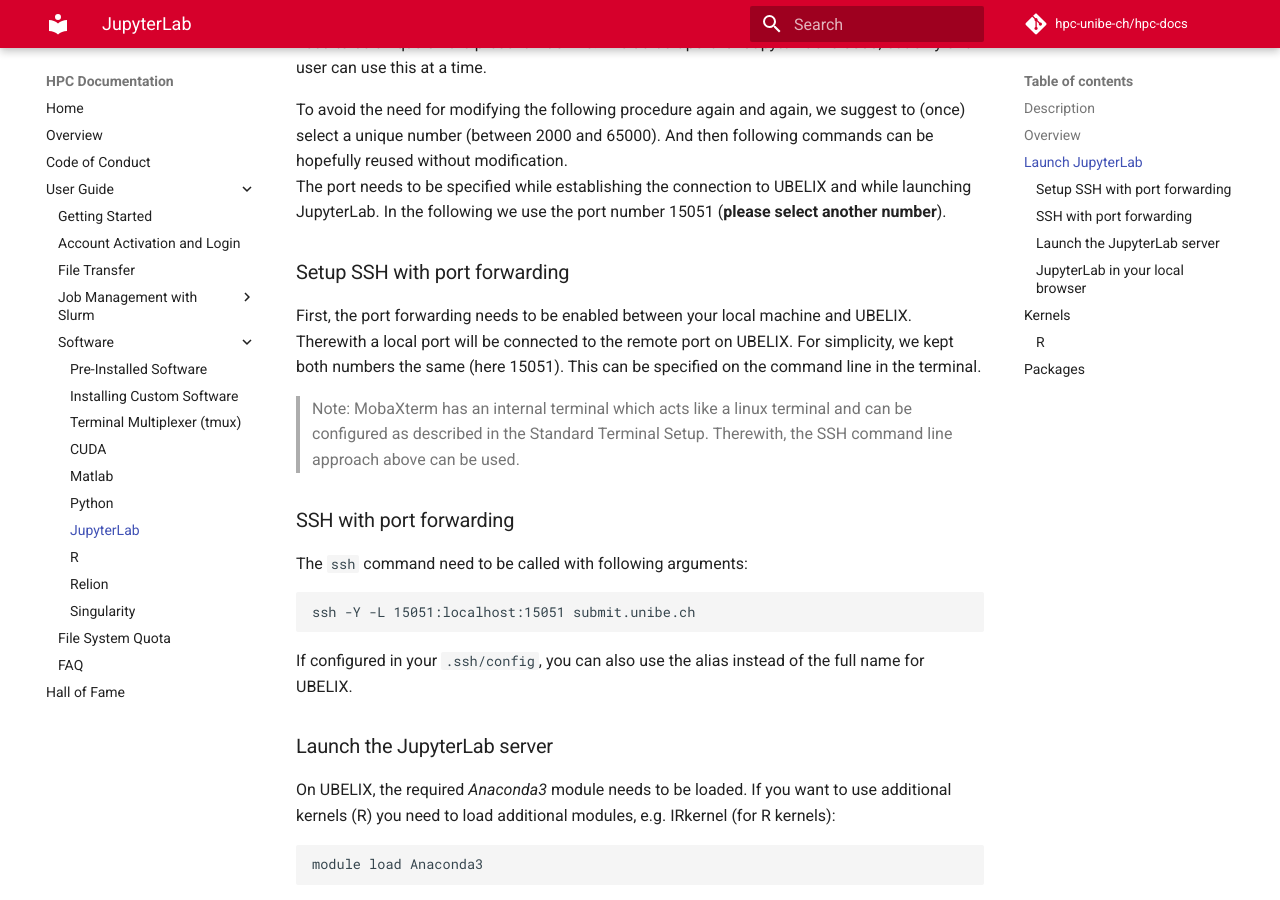
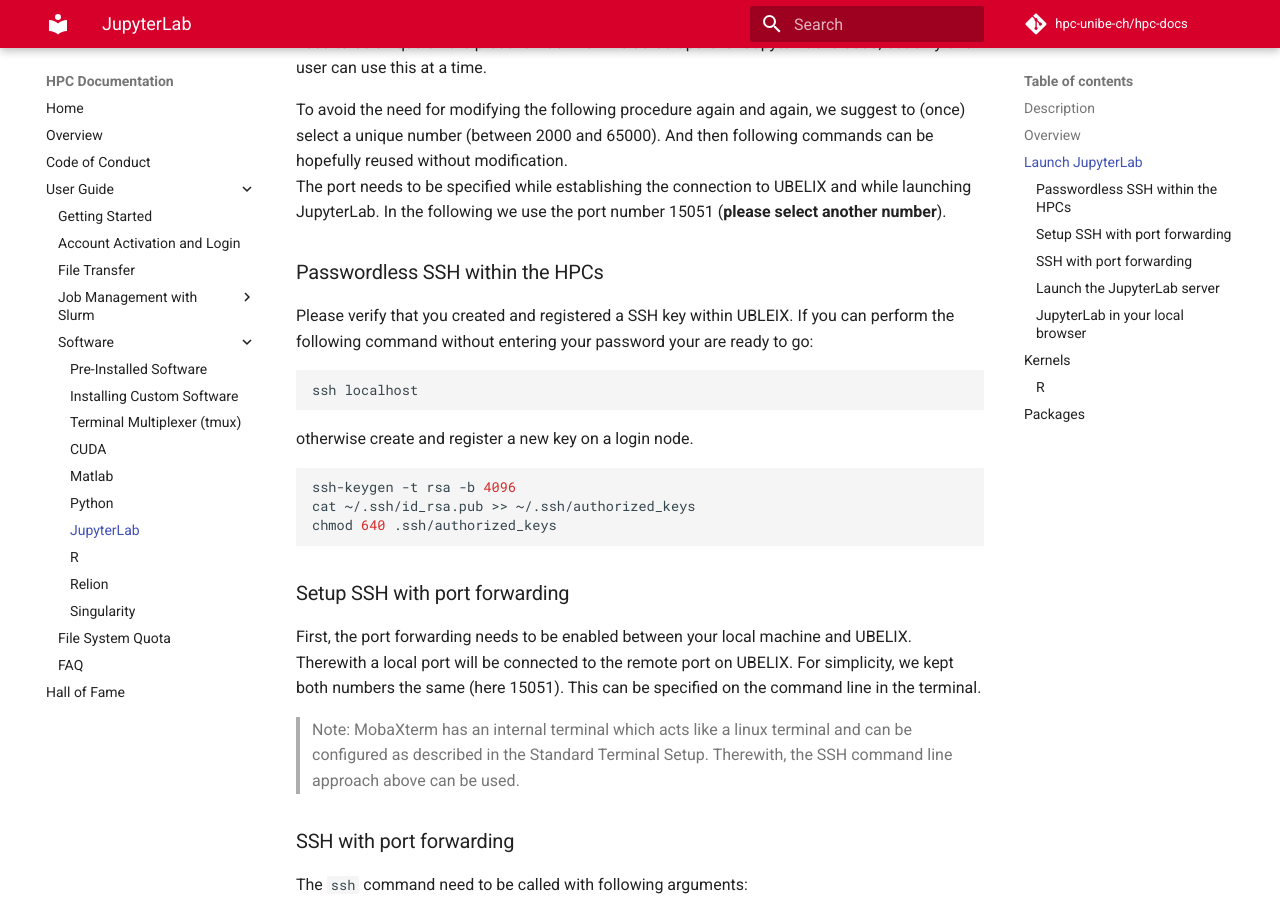
Before and after one commit to hpc-unibe-ch/hpc-unibe-ch.github.io, an MkDocs documentation site: the page built from docs/user-guide/software/JupyterLab.md, in a window 1280 px wide and 900 px high, scrolled down 949 px. Built offline with MkDocs 1.6.1 and Material for MkDocs 9.7.7, drawn with Linux system fonts in a browser that asks for light colours; comment, search, counter and statistics services are not loaded.

Commit message:
passwordless ssh for JupyterHub and during activation process

````diff
--- a/docs/user-guide/software/JupyterLab.md
+++ b/docs/user-guide/software/JupyterLab.md
@@ -32,6 +32,19 @@ The default port for JupyterLab is 8888, but only one user can use this at a tim
 
 To avoid the need for modifying the following procedure again and again, we suggest to (once) select a unique number (between 2000 and 65000). And then following commands can be hopefully reused without modification.
 The port needs to be specified while establishing the connection to UBELIX and while launching JupyterLab. In the following we use the port number 15051 (**please select another number**).
+
+### Passwordless SSH within the HPCs
+
+Please verify that you created and registered a SSH key within UBLEIX. If you can perform the following command without entering your password your are ready to go:
+```Bash
+ssh localhost
+```
+otherwise create and register a new key on a login node.
+```Bash
+ssh-keygen -t rsa -b 4096
+cat ~/.ssh/id_rsa.pub >> ~/.ssh/authorized_keys
+chmod 640 .ssh/authorized_keys
+```
 
 ### Setup SSH with port forwarding
 
````
Also changed, not shown: docs/user-guide/account-activation-login.md (+8 -0 lines).
